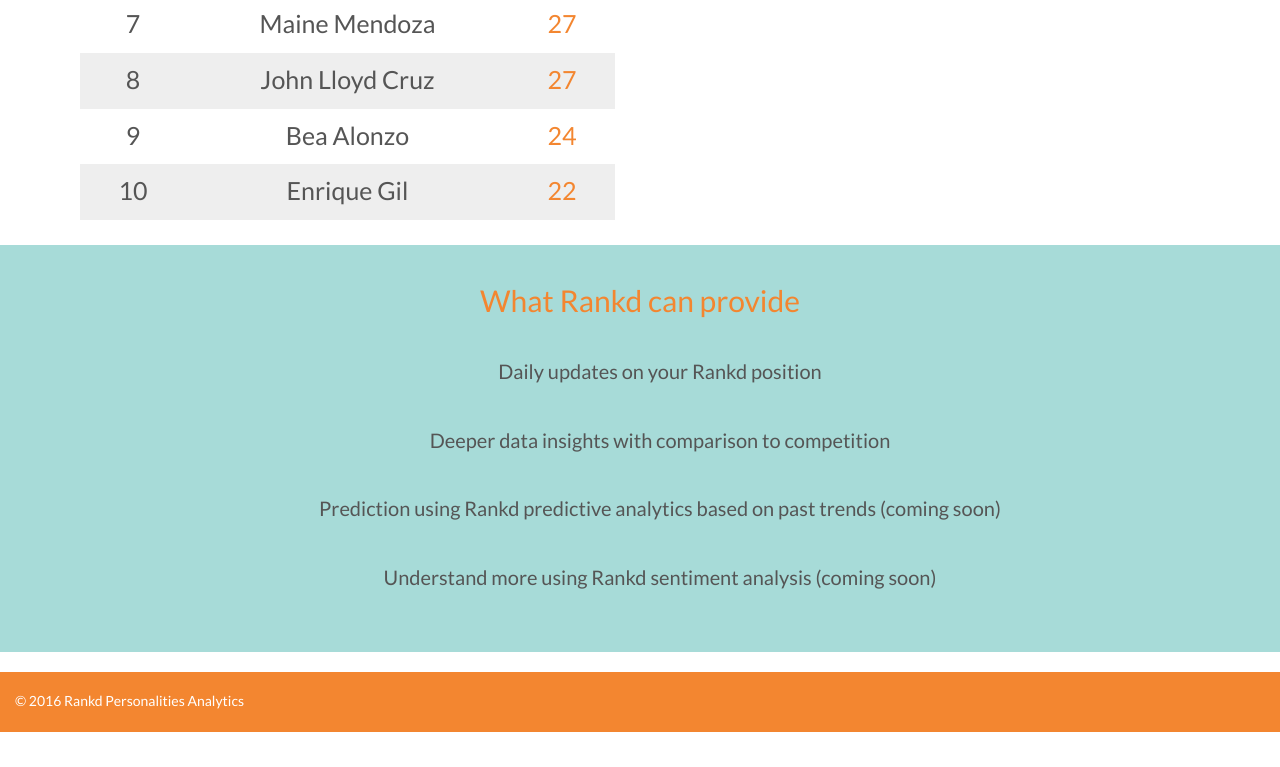
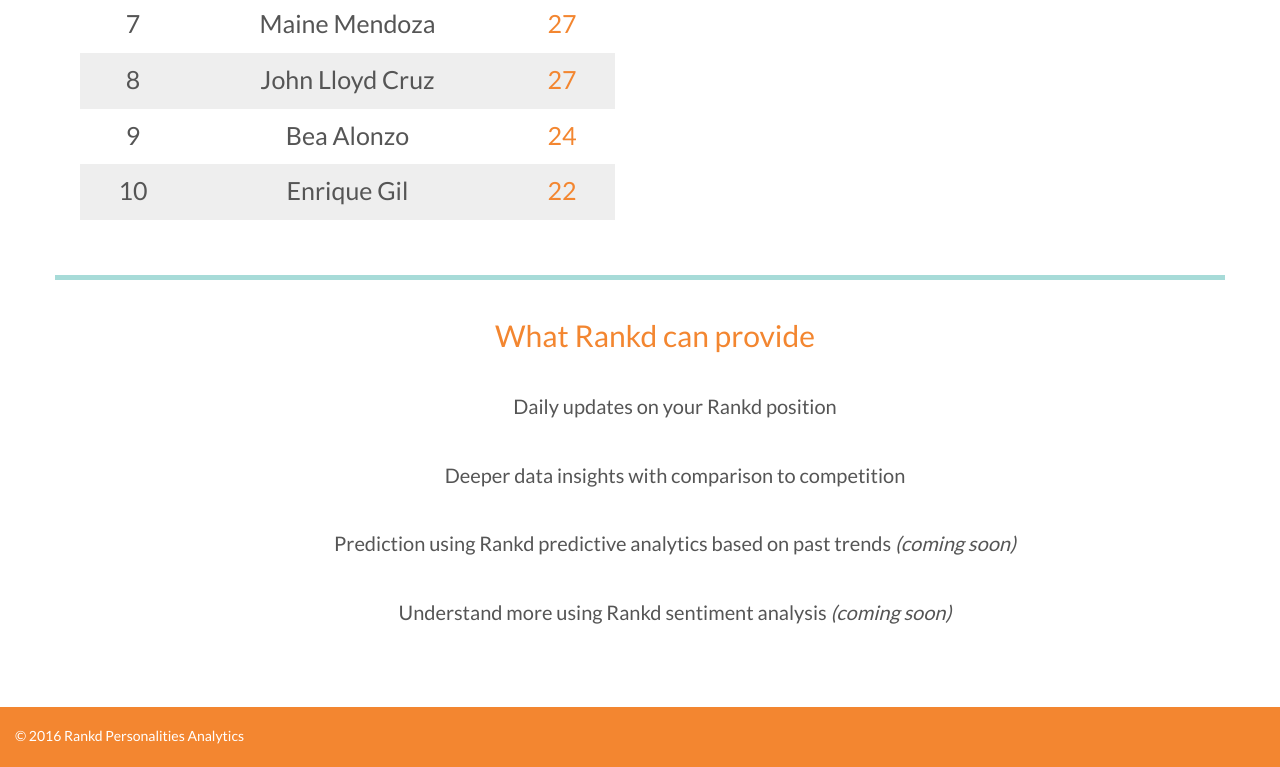
Before and after one commit to MojoJolo/artista_rank_ui, a plain HTML site: page index.html in a window 1280 px wide. Shown: the part 1723-2490 px from the top of the page. Before the commit the page ends 2455 px from the top, so only its background shows below. Drawn offline with Linux system fonts and the light colour scheme.

Commit message:
removed color in the bottom

```diff
--- a/index.html
+++ b/index.html
@@ -101,7 +101,8 @@
         }
 
         .offer-section {
-            background-color: #A7DBD8;
+            border-top: 5px solid #A7DBD8;
+            margin-top: 30px;
         }
 
         .offer-box {
@@ -455,7 +456,7 @@
         </div>
     </div>
 
-    <div class="container-fluid offer-section">
+    <div class="container offer-section">
         <div class="container">
             <div class="row">
                 <div class="col-xs-12 text-center">
@@ -464,8 +465,8 @@
                         <ul>
                             <li>Daily updates on your Rankd position</li>
                             <li>Deeper data insights with comparison to competition</li>
-                            <li>Prediction using Rankd predictive analytics based on past trends (coming soon)</li>
-                            <li>Understand more using Rankd sentiment analysis (coming soon)</li>
+                            <li>Prediction using Rankd predictive analytics based on past trends <em>(coming soon)</em></li>
+                            <li>Understand more using Rankd sentiment analysis <em>(coming soon)</em></li>
                         </ul>
                     </div>
                 </div>
```
